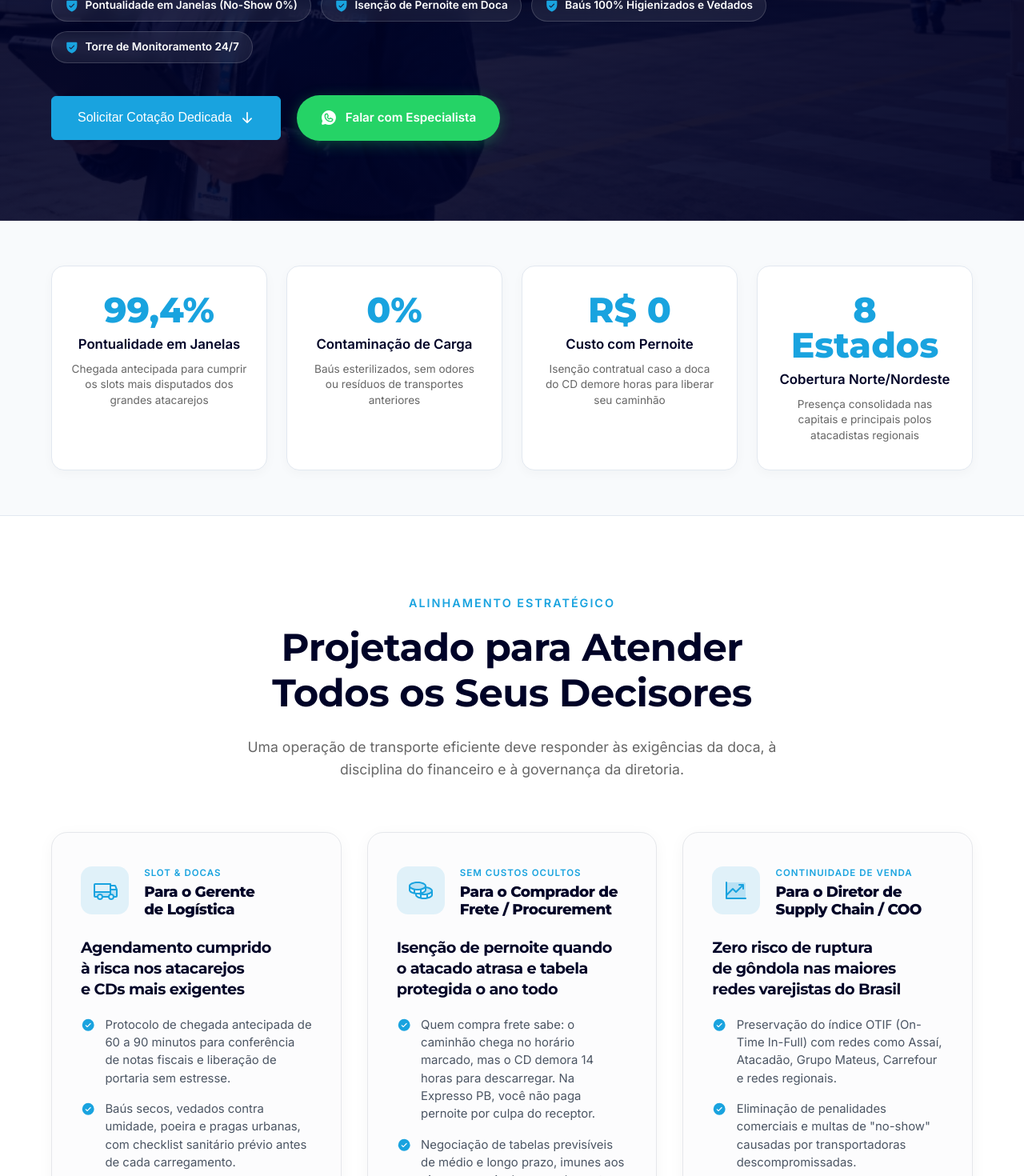
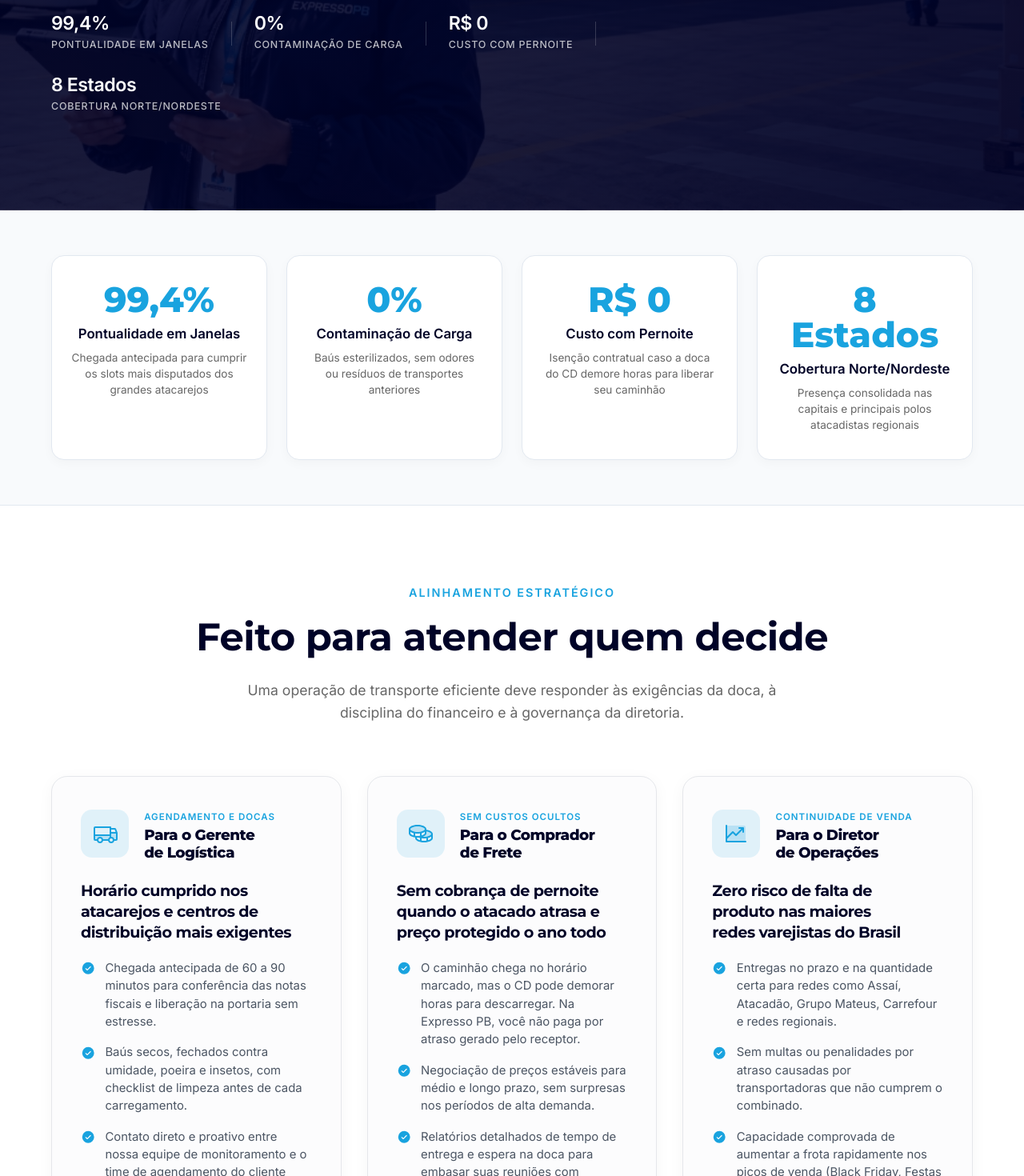
Before and after one commit to webconverte/siteexpressopb, a React (Vite) app: page /segmentos/alimentos-bebidas in a window 1280 px wide. Shown: the part 600-2070 px from the top of the page at 80% size. Built offline with nearby package versions, Linux system fonts and the light colour scheme.

Commit message:
simplifica termos complexos nos cards de persona de todas as LPs

```diff
--- a/src/data/segmentosData.js
+++ b/src/data/segmentosData.js
@@ -23,32 +23,32 @@ export const segmentosData = {
         personas: [
             {
                 role: 'Para o Gerente de Logística',
-                badge: 'Segurança Operacional',
-                title: 'Fim das perdas na doca e integridade máxima do pallet ao destino final',
+                badge: 'Segurança na Entrega',
+                title: 'Sem perdas na doca e carga entregue sem avarias do início ao fim',
                 points: [
-                    'Amarração técnica certificada: cantoneiras emborrachadas e cintas com catraca de alta tonelagem para impedir tombamento e trincas de peças.',
-                    'Motoristas experientes e treinados no manuseio de pallets pesados e empilhamento normatizado.',
-                    'Torre de controle satelital 24 horas por dia com telemetria ativa e previsão exata de chegada (ETA) no canteiro ou revenda.'
+                    'Amarração reforçada com cantoneiras de borracha e cintas com catraca para evitar tombamento e trincas nas peças.',
+                    'Motoristas experientes no manuseio de cargas pesadas e empilhamento correto dos produtos.',
+                    'Monitoramento 24 horas por dia com rastreamento em tempo real e horário de chegada preciso no canteiro ou revenda.'
                 ]
             },
             {
-                role: 'Para o Comprador de Frete / Procurement',
+                role: 'Para o Comprador de Frete',
                 badge: 'Previsibilidade Financeira',
-                title: 'Tabela fechada, sem surpresas no DRE e isenção contratual de estadias',
+                title: 'Preço fechado, sem cobranças surpresa e sem custo de espera na doca',
                 points: [
-                    'Isenção contratual de taxa de pernoite quando sua descarga ou cliente final demorar além do previsto.',
-                    'Contratos dedicados que blindam seu orçamento contra a volatilidade abusiva do frete spot em períodos de safra.',
-                    'Faturamento corporativo transparente com relatórios mensais de performance (SLA) para auditoria contábil.'
+                    'Você não paga taxa de pernoite quando a descarga ou o cliente final demorar além do previsto.',
+                    'Contratos que protegem seu orçamento das variações bruscas de preço comuns no mercado.',
+                    'Notas e relatórios mensais transparentes para facilitar o controle do seu financeiro.'
                 ]
             },
             {
-                role: 'Para o Diretor de Supply Chain / COO',
-                badge: 'Compliance & Reputação',
-                title: 'Proteção da marca e abastecimento contínuo de grandes obras e home centers',
+                role: 'Para o Diretor de Operações',
+                badge: 'Reputação e Confiança',
+                title: 'Proteção da marca e abastecimento contínuo de grandes obras e lojas',
                 points: [
                     'Histórico comprovado como 2ª maior parceira logística da Cerbras e transportadora premiada pela Cerâmica Elizabeth.',
-                    'Apólice completa RCTR-C e RC-DC com gerenciadora de risco homologada de primeira linha (Pamcary / Buonny).',
-                    'Garantia de reposição e continuidade operacional sem rupturas nas gôndolas e sem atrasos em obras de grande porte.'
+                    'Seguro completo contra acidentes e roubo com gestora de risco reconhecida no mercado (Pamcary / Buonny).',
+                    'Reposição garantida e operação contínua sem faltas nas prateleiras ou atrasos em obras de grande porte.'
                 ]
             }
         ],
@@ -142,32 +142,32 @@ export const segmentosData = {
         personas: [
             {
                 role: 'Para o Gerente de Logística',
-                badge: 'Slot & Docas',
-                title: 'Agendamento cumprido à risca nos atacarejos e CDs mais exigentes',
+                badge: 'Agendamento e Docas',
+                title: 'Horário cumprido nos atacarejos e centros de distribuição mais exigentes',
                 points: [
-                    'Protocolo de chegada antecipada de 60 a 90 minutos para conferência de notas fiscais e liberação de portaria sem estresse.',
-                    'Baús secos, vedados contra umidade, poeira e pragas urbanas, com checklist sanitário prévio antes de cada carregamento.',
-                    'Contato direto e proativo entre nossa torre de monitoramento e o time de agendamento do cliente em caso de fila na doca.'
+                    'Chegada antecipada de 60 a 90 minutos para conferência das notas fiscais e liberação na portaria sem estresse.',
+                    'Baús secos, fechados contra umidade, poeira e insetos, com checklist de limpeza antes de cada carregamento.',
+                    'Contato direto e proativo entre nossa equipe de monitoramento e o time de agendamento do cliente quando há fila na doca.'
                 ]
             },
             {
-                role: 'Para o Comprador de Frete / Procurement',
+                role: 'Para o Comprador de Frete',
                 badge: 'Sem Custos Ocultos',
-                title: 'Isenção de pernoite quando o atacado atrasa e tabela protegida o ano todo',
+                title: 'Sem cobrança de pernoite quando o atacado atrasa e preço protegido o ano todo',
                 points: [
-                    'Quem compra frete sabe: o caminhão chega no horário marcado, mas o CD demora 14 horas para descarregar. Na Expresso PB, você não paga pernoite por culpa do receptor.',
-                    'Negociação de tabelas previsíveis de médio e longo prazo, imunes aos picos sazonais do mercado spot.',
-                    'Relatórios detalhados de tempo de trânsito e tempo de permanência em doca para municiar suas reuniões comerciais com clientes.'
+                    'O caminhão chega no horário marcado, mas o CD pode demorar horas para descarregar. Na Expresso PB, você não paga por atraso gerado pelo receptor.',
+                    'Negociação de preços estáveis para médio e longo prazo, sem surpresas nos períodos de alta demanda.',
+                    'Relatórios detalhados de tempo de entrega e espera na doca para embasar suas reuniões com clientes.'
                 ]
             },
             {
-                role: 'Para o Diretor de Supply Chain / COO',
+                role: 'Para o Diretor de Operações',
                 badge: 'Continuidade de Venda',
-                title: 'Zero risco de ruptura de gôndola nas maiores redes varejistas do Brasil',
+                title: 'Zero risco de falta de produto nas maiores redes varejistas do Brasil',
                 points: [
-                    'Preservação do índice OTIF (On-Time In-Full) com redes como Assaí, Atacadão, Grupo Mateus, Carrefour e redes regionais.',
-                    'Eliminação de penalidades comerciais e multas de "no-show" causadas por transportadoras descompromissadas.',
-                    'Capacidade comprovada de alocação de frota emergencial para picos promocionais (Black Friday, Festas Juninas e Natal).'
+                    'Entregas no prazo e na quantidade certa para redes como Assaí, Atacadão, Grupo Mateus, Carrefour e redes regionais.',
+                    'Sem multas ou penalidades por atraso causadas por transportadoras que não cumprem o combinado.',
+                    'Capacidade comprovada de aumentar a frota rapidamente nos picos de venda (Black Friday, Festas Juninas e Natal).'
                 ]
             }
         ],
@@ -261,32 +261,32 @@ export const segmentosData = {
         personas: [
             {
                 role: 'Para o Gerente de Logística',
-                badge: 'Volumetria & Paletização',
-                title: 'Otimização de espaço e proteção absoluta contra umidade e poeira',
+                badge: 'Espaço e Organização',
+                title: 'Aproveitamento máximo do espaço e proteção total contra umidade e poeira',
                 points: [
-                    'Veículos com altura e cubagem interna projetadas para empilhamento estável de bobinas de papel e fardos de embalagem.',
+                    'Veículos com altura e capacidade interna ideais para empilhamento estável de bobinas de papel e fardos de embalagem.',
                     'Lonas e baús testados contra infiltração: papel e celulose não toleram uma gota sequer de chuva durante o trajeto.',
-                    'Operação dedicada no abastecimento de linhas de conversão fabril sem atrasos de esteira ou linha paralisada.'
+                    'Operação dedicada no abastecimento das linhas de produção sem paradas de esteira ou linha paralisada.'
                 ]
             },
             {
-                role: 'Para o Comprador de Frete / Procurement',
-                badge: 'Eficiência de Custo/m³',
-                title: 'Redução drástica do custo unitário por tonelada e metro cúbico transportado',
+                role: 'Para o Comprador de Frete',
+                badge: 'Custo por Volume',
+                title: 'Redução real do custo por tonelada e metro cúbico transportado',
                 points: [
-                    'Quanto maior a cubagem do conjunto veicular, menor o custo unitário do frete por produto entregue no destino.',
-                    'Isenção de taxas de pernoite que costumam encarecer o transporte quando há filas na balança ou esteira fabril.',
-                    'Contratos de longo prazo com previsibilidade de desembolso e reajustes paramétricos justos.'
+                    'Quanto maior o caminhão, menor o custo unitário do frete por produto entregue no destino.',
+                    'Sem cobrança de pernoite quando há filas na balança ou na esteira da fábrica.',
+                    'Contratos de longo prazo com preço previsível e reajustes justos.'
                 ]
             },
             {
-                role: 'Para o Diretor de Supply Chain / COO',
+                role: 'Para o Diretor de Operações',
                 badge: 'Fluxo Ininterrupto',
-                title: 'Garantia de suprimento industrial contínuo e sem paradas fabris',
+                title: 'Garantia de abastecimento industrial contínuo e sem paradas na produção',
                 points: [
-                    'Segurança de escoamento para plantas integradas de celulose, onduladeiras e bens de consumo de giro rápido (FMCG).',
-                    'Frota jovem e rastreada, eliminando quebras mecânicas na estrada que poderiam paralisar a produção do cliente.',
-                    'Atendimento rigoroso das exigências ambientais e de governança das maiores indústrias do setor.'
+                    'Segurança no escoamento para fábricas de celulose, embalagens e produtos de consumo do dia a dia.',
+                    'Frota jovem e rastreada, eliminando quebras mecânicas na estrada que poderiam parar a sua produção.',
+                    'Cumprimento das exigências ambientais e de governança das maiores indústrias do setor.'
                 ]
             }
         ],
@@ -381,31 +381,31 @@ export const segmentosData = {
             {
                 role: 'Para o Gerente de Logística e Manutenção',
                 badge: 'Técnica e Precisão',
-                title: 'Amarração técnica milimétrica e motoristas que entendem o valor do seu ativo',
+                title: 'Fixação milimétrica e motoristas que entendem o valor do seu equipamento',
                 points: [
-                    'Dimensionamento do centro de gravidade e fixação com correntes grau 8, catracas forjadas e calços emborrachados anti-deslizantes.',
-                    'Coordenação fina com equipes de içamento e operadores de guindaste na origem e no destino.',
-                    'Zero tolerância para solavancos bruscos: motoristas seniores treinados em direção defensiva para cargas pesadas e sensíveis.'
+                    'Cálculo do ponto de equilíbrio da carga e fixação com correntes de alta resistência, catracas forjadas e calços antideslizantes de borracha.',
+                    'Coordenação cuidadosa com as equipes de içamento e operadores de guindaste na origem e no destino.',
+                    'Zero tolerância para frenagens bruscas: motoristas experientes treinados para cargas pesadas e sensíveis.'
                 ]
             },
             {
-                role: 'Para o Comprador de Frete / Procurement',
-                badge: 'Risco Zero no DRE',
-                title: 'Isenção de pernoite na espera de munck/guindaste e apólice transparente',
+                role: 'Para o Comprador de Frete',
+                badge: 'Sem Surpresas no Orçamento',
+                title: 'Sem cobrança de pernoite na espera do guindaste e seguro com tudo incluído',
                 points: [
-                    'Sabemos que içar máquinas depende de guindaste, solo e equipe especializada, o que frequentemente atrasa. Não penalizamos seu orçamento com taxas abusivas de pernoite.',
-                    'Preço justo e sem surpresas na emissão de CT-e, com todas as taxas de seguro já consolidadas.',
-                    'Equipe de atendimento dedicada para orçamentos complexos e emissão ágil de AET (Autorização Especial de Trânsito) quando necessário.'
+                    'Içar máquinas depende de guindaste, terreno e equipe especializada, o que frequentemente atrasa. Não cobramos pernoite nesses casos.',
+                    'Preço justo e sem cobranças escondidas no documento fiscal, com o seguro já incluído.',
+                    'Equipe dedicada para orçamentos complexos e emissão ágil de autorização especial de trânsito quando necessário.'
                 ]
             },
             {
-                role: 'Para o Diretor Industrial / COO',
+                role: 'Para o Diretor Industrial',
                 badge: 'Continuidade e Patrimônio',
-                title: 'Blindagem do patrimônio industrial da sua empresa e de seus clientes',
+                title: 'Proteção do patrimônio da sua empresa e dos seus clientes',
                 points: [
-                    'Garantia de que uma máquina de alto valor não sofrerá descalibração ou avaria estrutural durante o trajeto rodoviário.',
-                    'Apólice de responsabilidade civil completa (RCTR-C e RC-DC) respaldada pelas maiores seguradoras do mercado brasileiro.',
-                    'Preservação da reputação da sua indústria perante o cliente final na entrega de plantas e equipamentos prontos para produção.'
+                    'Garantia de que uma máquina de alto valor não sofrerá danos ou descalibração durante o transporte.',
+                    'Seguro completo contra acidentes, tombamento e roubo, respaldado pelas maiores seguradoras do mercado.',
+                    'Preservação da reputação da sua empresa na entrega de equipamentos e instalações prontos para operar.'
                 ]
             }
         ],
--- a/src/pages/SegmentoPage.jsx
+++ b/src/pages/SegmentoPage.jsx
@@ -4,7 +4,6 @@ import {
     ShieldCheck,
     Truck,
     CheckCircle,
-    CaretRight,
     ArrowRight,
     WhatsappLogo,
     EnvelopeSimple,
@@ -109,15 +108,6 @@ const SegmentoPage = () => {
                 }}
             >
                 <div className="container">
-                    {/* Breadcrumbs */}
-                    <nav className="segmento-breadcrumb" aria-label="Navegação estrutural">
-                        <Link to="/">Início</Link>
-                        <CaretRight size={14} weight="bold" />
-                        <Link to="/servicos">Soluções Logísticas</Link>
-                        <CaretRight size={14} weight="bold" />
-                        <span className="current">{segmento.title}</span>
-                    </nav>
-
                     <div className="segmento-hero-content">
                         {/* Kicker & Badge */}
                         <div className="segmento-badge-wrapper">
@@ -137,36 +127,39 @@ const SegmentoPage = () => {
                         {/* Subheadline conversando com dores de DRE e SLA */}
                         <p className="segmento-subheadline">{segmento.subheadline}</p>
 
-                        {/* Tags de Garantia e Blindagem */}
-                        <div className="segmento-tags-list">
-                            {segmento.tags.map((tag, idx) => (
-                                <div key={idx} className="segmento-tag-item">
-                                    <ShieldCheck weight="fill" className="segmento-tag-icon" />
-                                    <span>{tag}</span>
-                                </div>
-                            ))}
-                        </div>
-
-                        {/* Dual CTA */}
-                        <div className="segmento-hero-cta-group">
+                        {/* Dual CTA Padrão Design System */}
+                        <div className="hero-btns">
                             <button
                                 type="button"
-                                className="btn-primary segmento-btn-primary"
+                                className="btn-primary"
                                 onClick={scrollToForm}
                             >
                                 Solicitar Cotação Dedicada
-                                <ArrowDown weight="bold" size={18} />
+                                <ArrowDown weight="bold" size={16} />
                             </button>
 
                             <a
                                 href={`https://wa.me/5583999999999?text=${encodeURIComponent(segmento.whatsappMessage)}`}
                                 target="_blank"
                                 rel="noopener noreferrer"
-                                className="btn-whatsapp-hero"
+                                className="btn-outline"
                             >
-                                <WhatsappLogo weight="fill" size={22} />
+                                <WhatsappLogo weight="fill" size={18} color="#25D366" />
                                 Falar com Especialista
                             </a>
+                        </div>
+
+                        {/* Hero Stats (Igual ao padrão da Home, eliminando tags em formato de botão) */}
+                        <div className="hero-stats">
+                            {segmento.metrics.map((m, idx) => (
+                                <React.Fragment key={idx}>
+                                    {idx > 0 && <div className="stat-divider"></div>}
+                                    <div className="hero-stat-item">
+                                        <span className="stat-number">{m.value}</span>
+                                        <span className="stat-label">{m.label}</span>
+                                    </div>
+                                </React.Fragment>
+                            ))}
                         </div>
                     </div>
                 </div>
@@ -192,7 +185,7 @@ const SegmentoPage = () => {
                 <div className="container">
                     <div className="section-header text-center">
                         <span className="kicker">Alinhamento Estratégico</span>
-                        <h2>Projetado para Atender Todos os Seus Decisores</h2>
+                        <h2>Feito para atender quem decide</h2>
                         <p className="section-sub">
                             Uma operação de transporte eficiente deve responder às exigências da doca, à disciplina do financeiro e à governança da diretoria.
                         </p>
```
